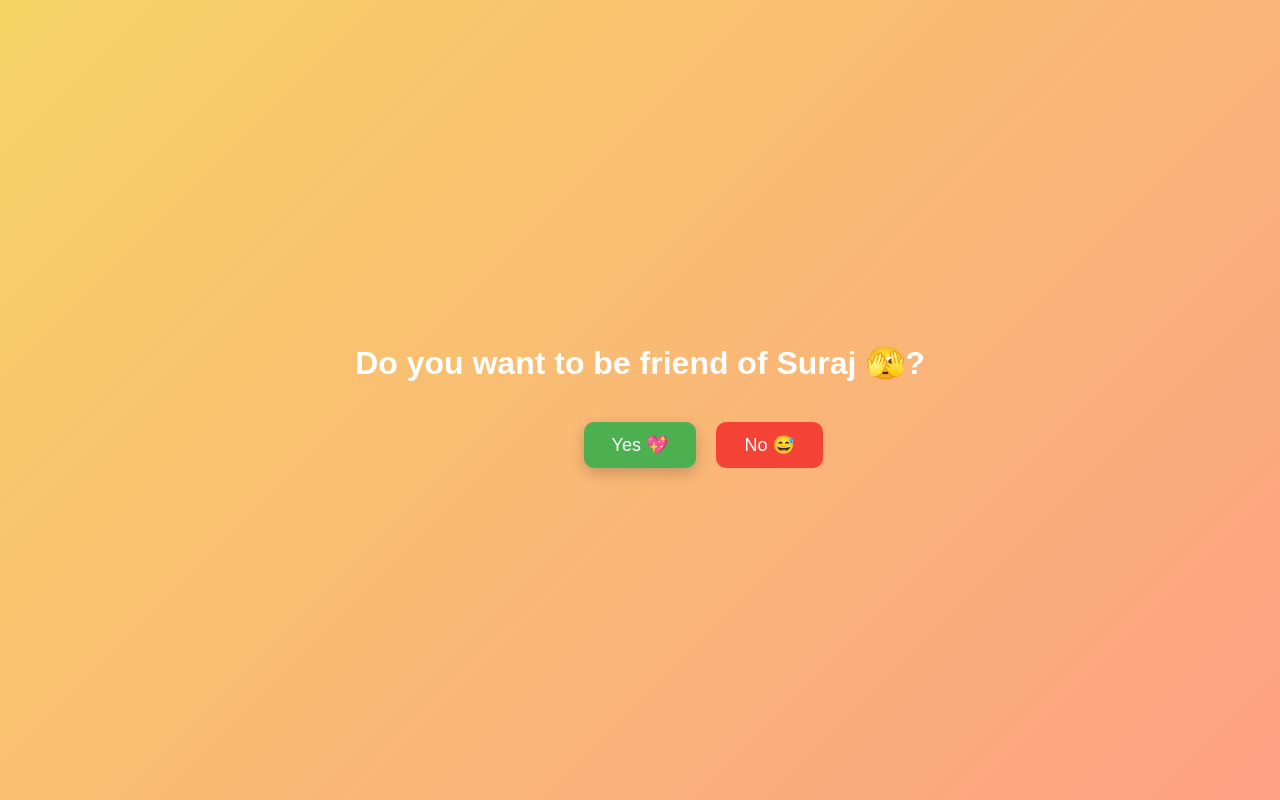
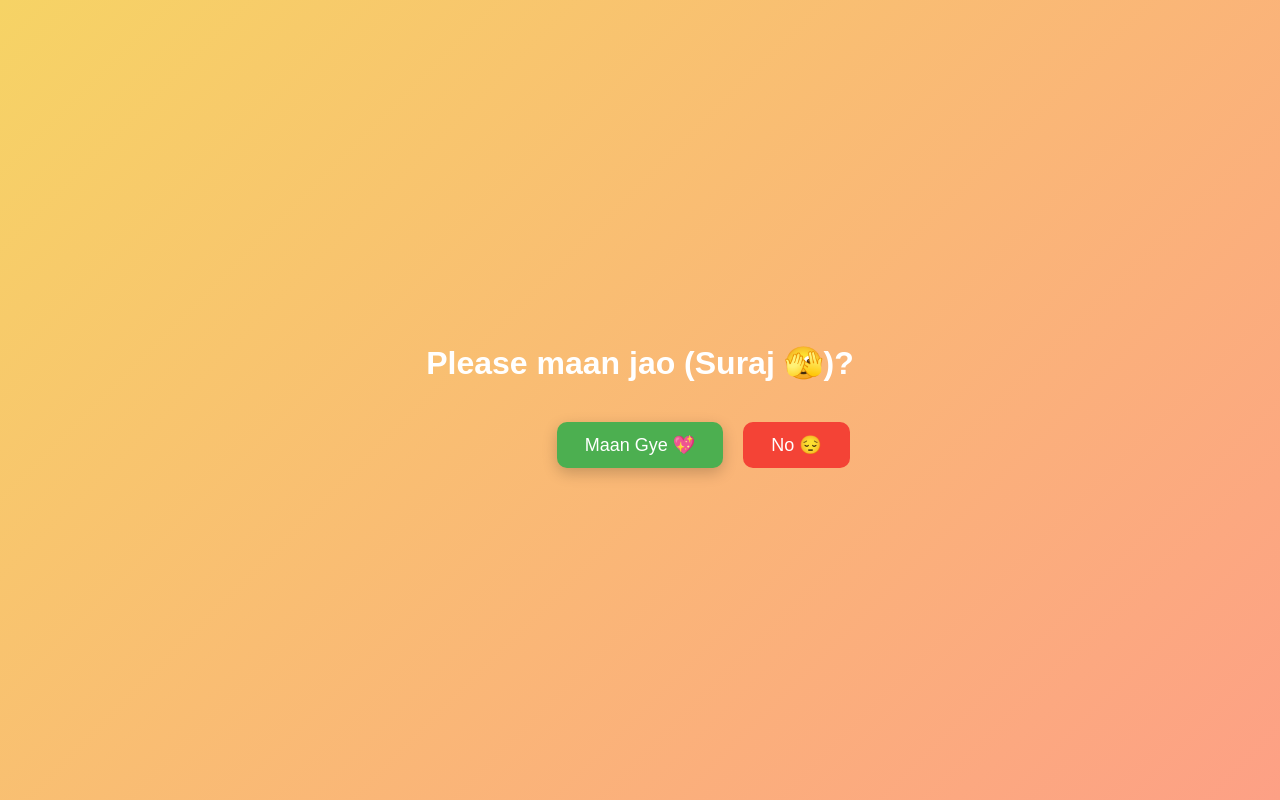
Before and after one commit to suraj7091/test, a plain HTML site: page index.html in a window 1280 px wide. Drawn offline with Linux system fonts and the light colour scheme.

Commit message:
Update index.html

```diff
--- a/index.html
+++ b/index.html
@@ -98,10 +98,10 @@
 <body>
 
     <div class="box">
-        <h1 id="msg-txt">Do you want to be friend of Suraj 🫣?</h1>
+        <h1 id="msg-txt">Please maan jao (Suraj 🫣)?</h1>
 
-        <button id="yesBtn">Yes 💖</button>
-        <button id="noBtn">No 😅</button>
+        <button id="yesBtn">Maan Gye 💖</button>
+        <button id="noBtn">No 😔</button>
     </div>
 
     <script>
```
